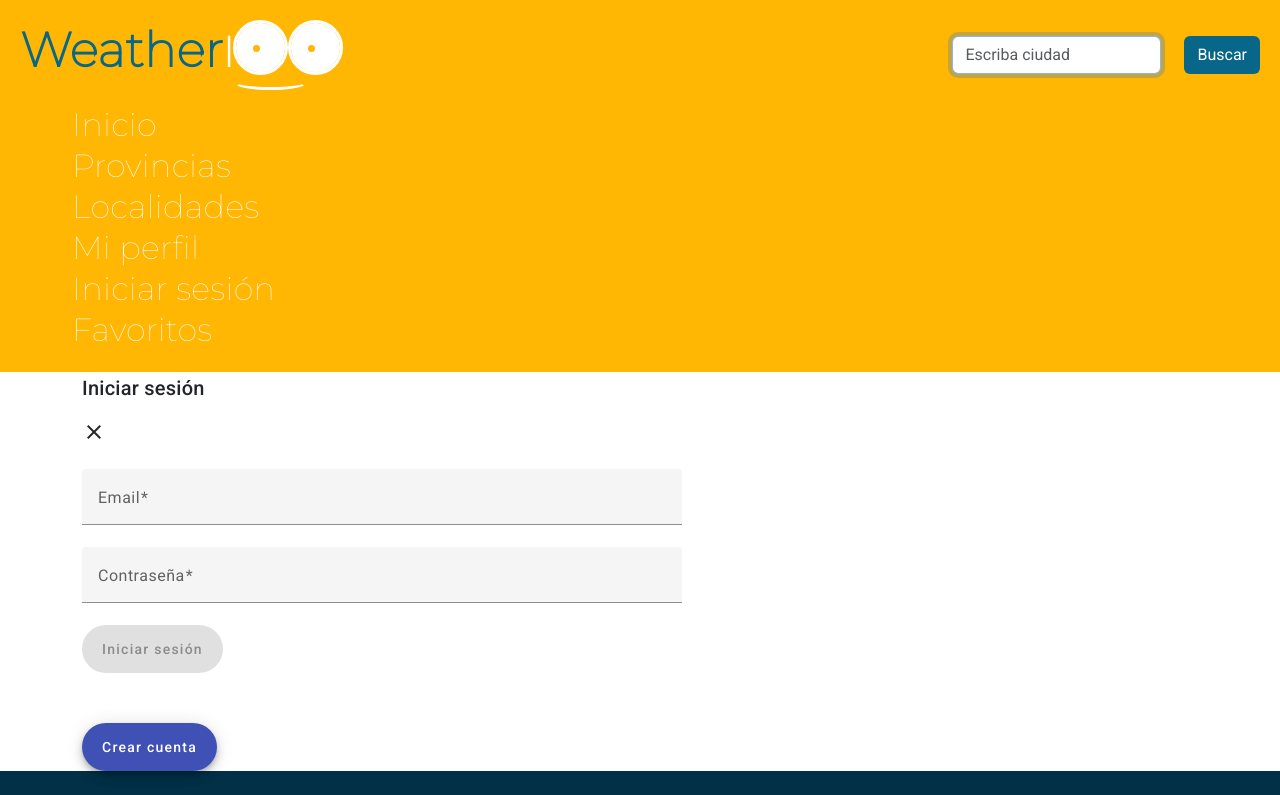
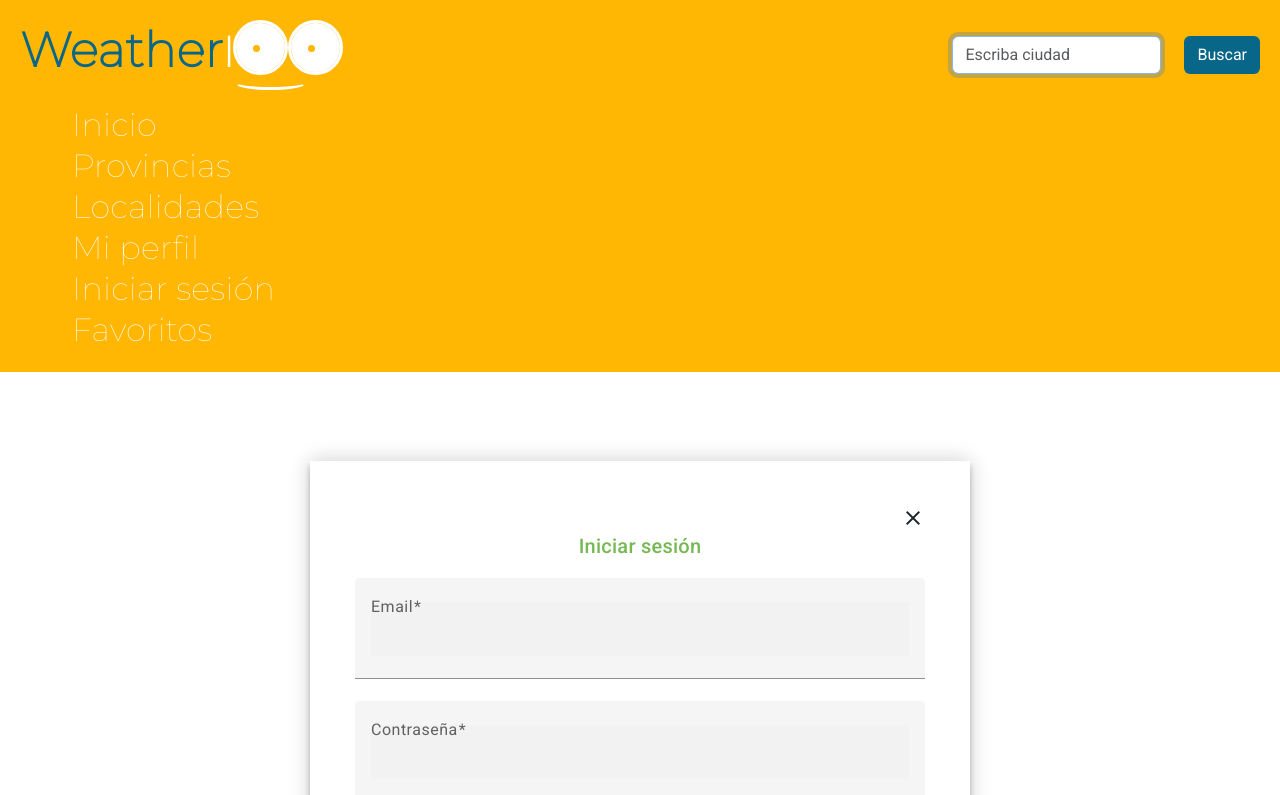
Before and after one commit to caroldmg/WeatherLoo, an Angular app in the folder frontend/: page /auth/login in a window 1280 px wide. Shown: the top 795 px of the page. Built offline with nearby package versions, Linux system fonts and the light colour scheme.

Commit message:
Forontend auth login HTML y CSS

```diff
--- a/frontend/src/app/auth/login/login.component.css
+++ b/frontend/src/app/auth/login/login.component.css
@@ -1,11 +1,11 @@
-form {
+/* form {
     min-width: 150px;
     max-width: 600px;
     width: 100%;
     margin-top: 20px;
     margin-bottom: 50px;
   }
-
+  */
   mat-form-field {
     width: 100%;
   }
@@ -22,3 +22,68 @@ form {
   input.example-right-align {
     -moz-appearance: textfield;
   }
+
+
+.exit{
+  display: flex;
+  justify-content: flex-end;
+}
+.titlelog{
+  color: #76b852;
+  font-size: 3rem;
+  font-family: 'Inter', sans-serif;
+  justify-content: space-between;
+}
+
+.login-page {
+  width: 960px;
+  padding: 8% 0 0;
+  display: flex;
+  flex-direction: row;
+  justify-content: space-around;
+  margin: auto;
+}
+.form {
+  display: flex;
+  flex-direction: column;
+  position: relative;
+  z-index: 1;
+  background: #FFFFFF;
+  width: 660px;
+  margin: 0 auto 100px;
+  padding: 45px;
+  text-align: center;
+  box-shadow: 0 0 20px 0 rgba(0, 0, 0, 0.2), 0 5px 5px 0 rgba(0, 0, 0, 0.24);
+}
+.form input {
+  font-family: "Roboto", sans-serif;
+  outline: 0;
+  background: #f2f2f2;
+  width: 100%;
+  border: 0;
+  margin: 0 0 15px;
+  padding: 15px;
+  box-sizing: border-box;
+  font-size: 14px;
+}
+.form button {
+  font-family: "Roboto", sans-serif;
+  text-transform: uppercase;
+  outline: 0;
+  background: #4CAF50;
+  width: 100%;
+  border: 0;
+  padding: 15px;
+  color: #FFFFFF;
+  font-size: 14px;
+  -webkit-transition: all 0.3 ease;
+  transition: all 0.3 ease;
+  cursor: pointer;
+}
+.form button:hover,.form button:active,.form button:focus {
+  background: #43A047;
+}
+
+button{
+  margin: 15px;
+}
--- a/frontend/src/app/auth/login/login.component.html
+++ b/frontend/src/app/auth/login/login.component.html
@@ -1,11 +1,20 @@
 
-<h2>Iniciar sesión</h2>
-
+<div class="login-page">
+  <div class="form">
+    <div class="exit">
       <mat-icon routerLink="/location/popular-location">
         close
         </mat-icon>
 
-<form [formGroup]="userForm" (ngSubmit)="save()">
+    </div>
+    <div class="titlelog">
+
+      <h2>Iniciar sesión</h2>
+
+    </div>
+
+
+    <form [formGroup]="userForm" (ngSubmit)="save()" class="register-form">
 
       <mat-form-field>
         <mat-label>Email</mat-label>
@@ -29,3 +38,7 @@
           Crear cuenta
       </button>
   </div>
+
+  </div>
+
+</div>
--- a/frontend/src/app/location/province-list/province-list.component.css
+++ b/frontend/src/app/location/province-list/province-list.component.css
@@ -12,27 +12,27 @@ mat-grid-tile{
     border-radius: 10% / 50%;
 
 }
+
 mat-grid-tile:hover{
 
     border: solid #848F46;
+    background-color: #086788;
+}
 
-    background-color: #086788;
-
-}
 mat-grid-tile a{
 
     margin: 30px !important;
     text-decoration: none;
     color: #FFF;
+}
 
-}
 .provincesBox{
     margin: 30px;
     margin-bottom: 50px;
 }
 
 .autonomyFilter h2{
-    color: #848F46;
+    color: #8e9a4c;
     font-size: 2rem;
     font-family: 'Inter', sans-serif;
     justify-self: center;
```
Lines whose indentation alone changed are shown as unchanged.
